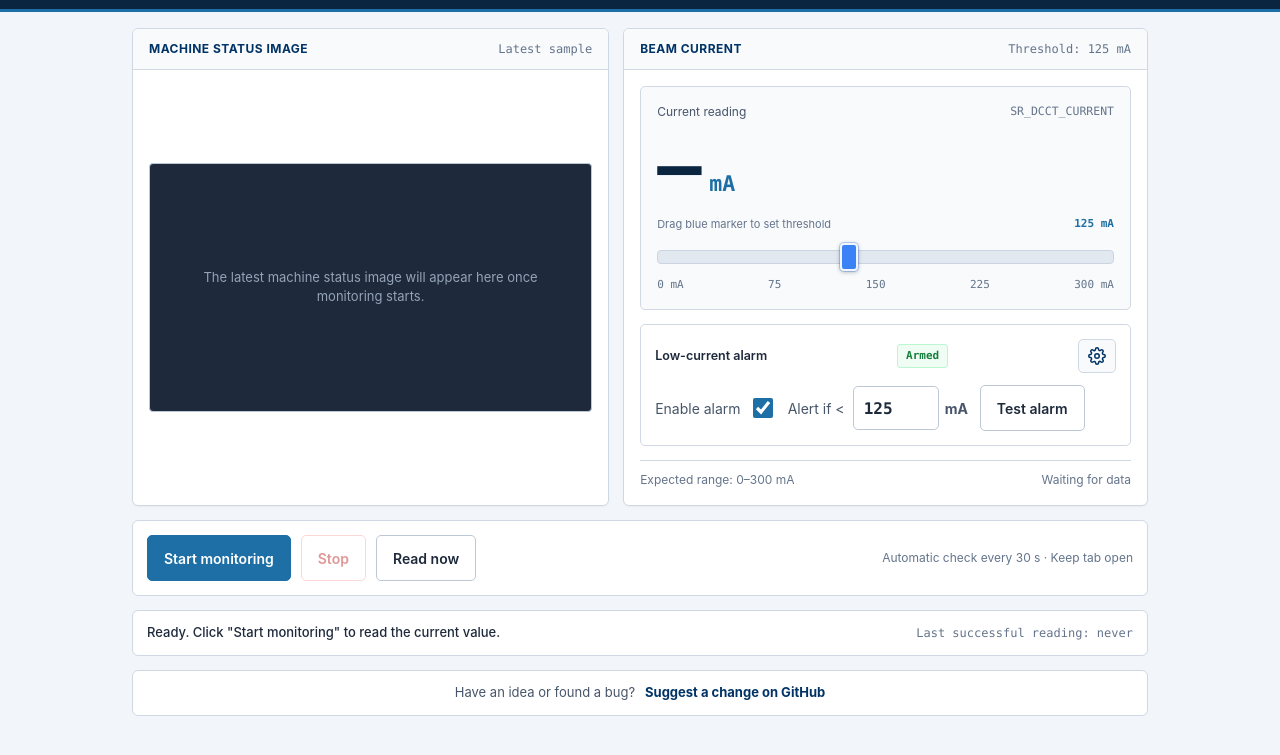
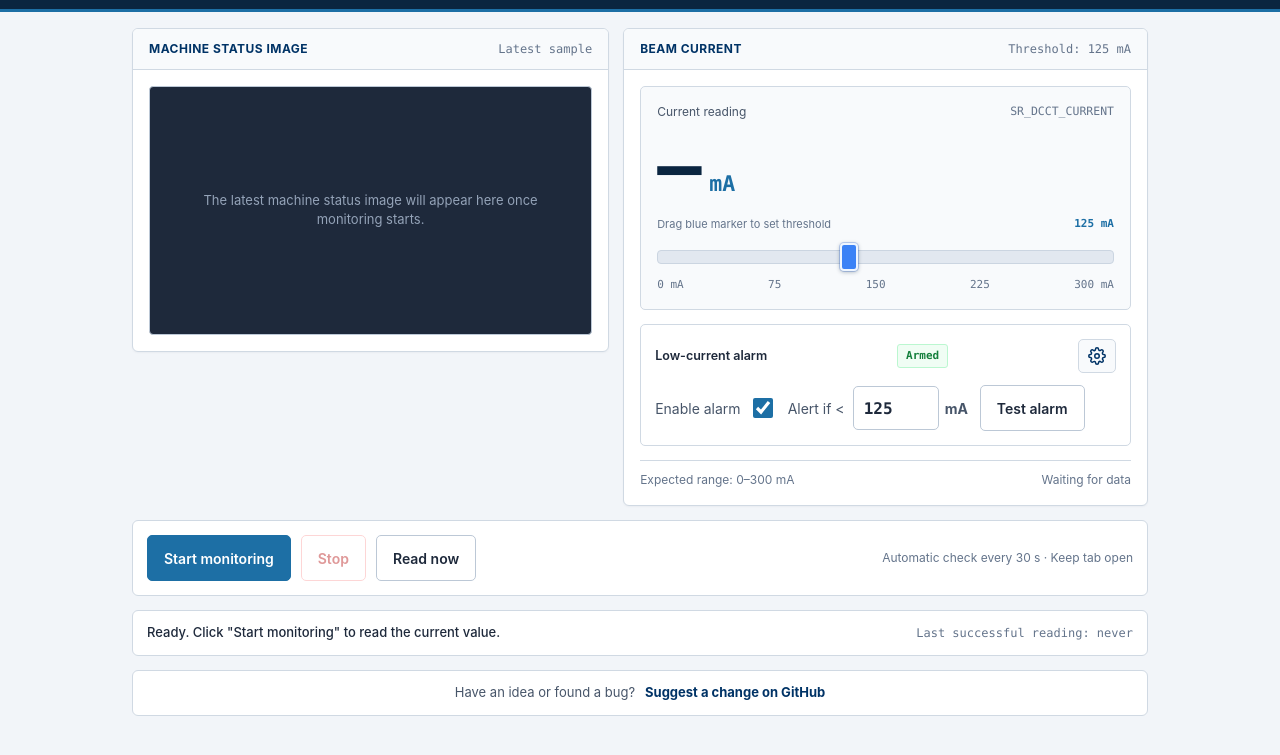
Before and after one commit to 20leunam/ALBA-beam-current-monitor, a plain HTML site: page index.html in a window 1280 px wide. Shown: the part 63-818 px from the top of the page. Drawn offline with Linux system fonts and the light colour scheme.

Commit message:
Stop image card stretching to square height

```diff
--- a/index.html
+++ b/index.html
@@ -225,10 +225,11 @@
   /* Image first on wide screens; DOM order is kept on small screens */
   .image-card {
     order: -1;
+    align-self: start;
   }
 
   .image-card .card-body {
-    justify-content: center;
+    justify-content: flex-start;
   }
 
   /* Clean Laboratory Cards */
```
